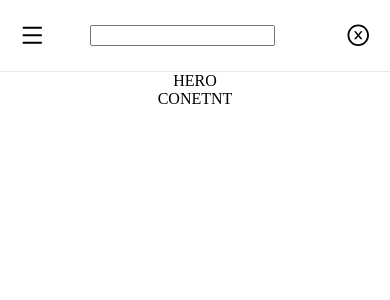
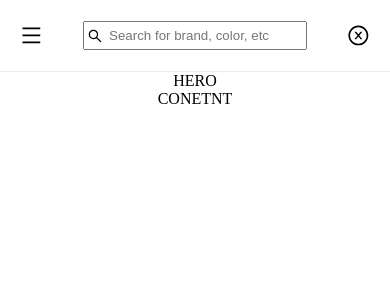
Before and after one commit to CFKeef/scout-take-home, a Next.js app: page / in a window 390 px wide. Both pictures are taken after a click on the button 335 px from the left and 35 px from the top of the page. Shown: the top 300 px of the page. Built offline with nearby package versions, Linux system fonts and the light colour scheme; a web font is replaced by a local one.

Commit message:
Search results are styled and look nice

```diff
--- a/components/landingpage/searchbar.js
+++ b/components/landingpage/searchbar.js
@@ -1,5 +1,6 @@
 import React, { useEffect, useState } from "react";
 import Link from "next/link";
+import { AiOutlineSearch } from "react-icons/ai";
 import debounce from "lodash/debounce";
 import { index } from "../../lib/algoliasearch";
 import styles from "../../styles/Searchbar.module.scss";
@@ -15,7 +16,7 @@ const SearchBar = () => {
       <ul>
         {results.map((result) => {
           return (
-            <li>
+            <li key={"result" + result.name}>
               <Link href={`/product/${result.id}`}>
                 <a>
                   <div className={styles.productImageContainer}>
@@ -69,11 +70,13 @@ const SearchBar = () => {
         <input
           type="text"
           value={target}
+          placeholder="Search for brand, color, etc"
           onChange={(e) => {
             handleDelayedSearch(e.target.value);
             setTarget(e.target.value);
           }}
         />
+        <AiOutlineSearch />
       </div>
       {results ? handleSearchResultResponse() : null}
     </div>
--- a/styles/Nav.module.scss
+++ b/styles/Nav.module.scss
@@ -17,7 +17,7 @@
 
       .searchContainer,
       nav {
-        flex: 0 0 20%;
+        flex: 0 0 10%;
         display: flex;
       }
 
@@ -34,7 +34,7 @@
           width: 100%;
           svg {
             height: auto;
-            width: 35%;
+            width: 65%;
           }
         }
       }
@@ -43,11 +43,11 @@
         display: flex;
         justify-content: center;
         align-items: center;
-        max-width: 60%;
-        flex: 0 0 60%;
+        max-width: 80%;
+        flex: 0 0 80%;
         img {
           height: auto;
-          width: 35%;
+          width: 25%;
         }
       }
 
@@ -69,16 +69,7 @@
           align-items: center;
           svg {
             height: auto;
-            width: 35%;
-          }
-
-          &:hover {
-            cursor: pointer;
-          }
-
-          &:active {
-            transform: translateY(2px);
-            transition: 0.1s ease;
+            width: 65%;
           }
         }
       }
@@ -89,6 +80,9 @@
       justify-content: center;
       align-items: center;
       border-bottom: 1px solid #eaeaea;
+      position: absolute;
+      background-color: white;
+      top: 3.5rem;
       ul {
         display: unset;
         list-style-type: none;
--- a/styles/Searchbar.module.scss
+++ b/styles/Searchbar.module.scss
@@ -3,5 +3,71 @@
     height: 100%;
     width: 100%;
     position: relative;
+
+    .searchInput {
+      display: flex;
+      justify-content: center;
+      align-items: center;
+      svg {
+        position: absolute;
+        left: 2rem;
+      }
+      input {
+        width: 80%;
+        height: 100%;
+        position: relative;
+        padding: 0.3rem 0 0.3rem 1.5rem;
+      }
+    }
+
+    .searchResults {
+      position: absolute;
+      background-color: white;
+      width: 100vw;
+      top: 3rem;
+      left: -3.5rem;
+      ul {
+        max-height: 45rem;
+        overflow: scroll;
+        li {
+          border-bottom: 1px solid #eaeaea;
+          a {
+            margin: 10px;
+            display: flex;
+            justify-content: flex-start;
+            align-items: center;
+            flex-direction: row;
+            text-decoration: none;
+            color: black;
+
+            .productImageContainer {
+              height: 100%;
+              width: 30%;
+
+              img {
+                height: 100%;
+                width: 100px;
+              }
+            }
+
+            .productDetailsContainer {
+              width: 70%;
+              margin-left: 10px;
+              h2 {
+                font-size: 12px;
+              }
+              h1 {
+                font-size: 16px;
+                font-weight: bold;
+                letter-spacing: 0.056px;
+              }
+              h3 {
+                font-size: 14px;
+              }
+            }
+          }
+        }
+      }
+    }
   }
 }
--- a/styles/globals.scss
+++ b/styles/globals.scss
@@ -57,4 +57,13 @@ button {
   margin: 0;
   border: none;
   font-family: inherit;
+
+  &:hover {
+    cursor: pointer;
+  }
+
+  &:active {
+    transform: translateY(2px);
+    transition: 0.1s ease;
+  }
 }
```
